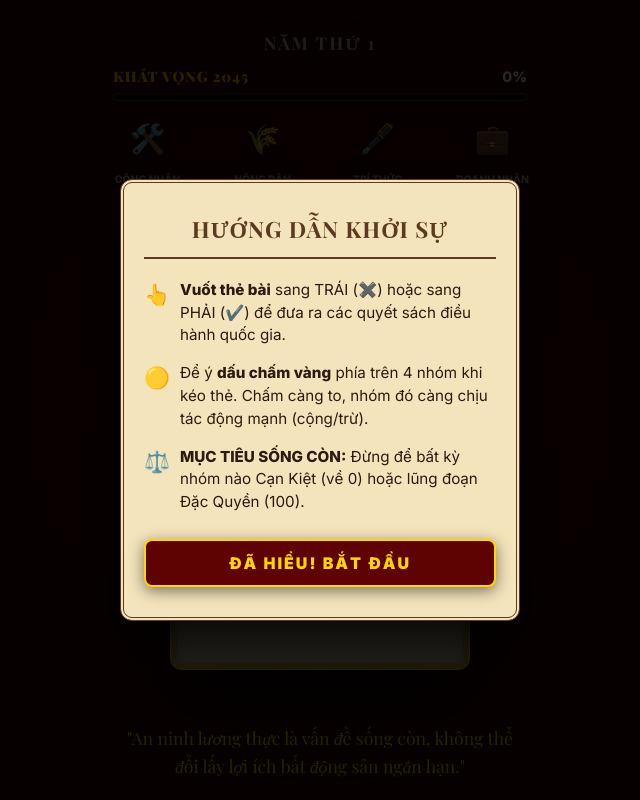
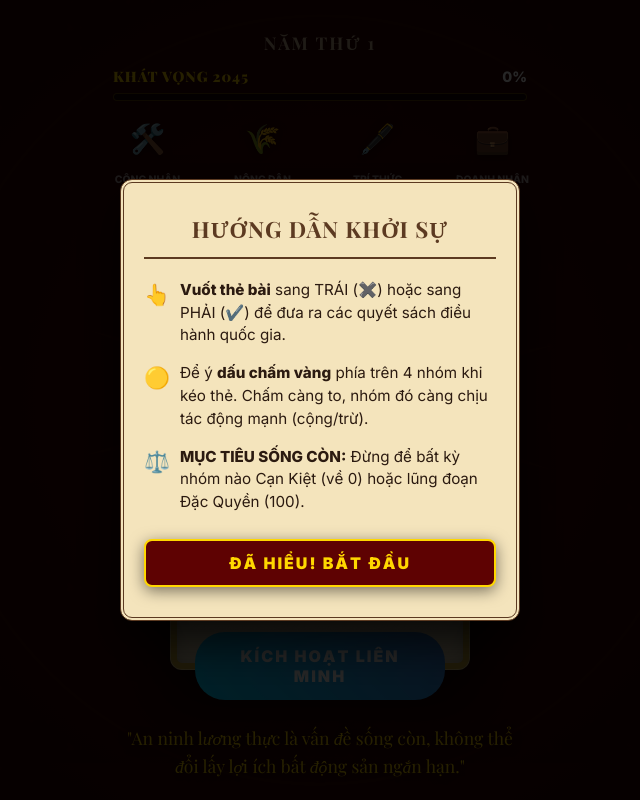
Before and after one commit to duclongg9/mln131, a React (Vite) app in the folder viet-reigns/: page / in a window 1280 px wide. Both pictures are taken after a click on the button "BẮT ĐẦU ĐIỀU HÀNH". Shown: the whole page, without its empty margins (320-960 px from the left). Built offline with nearby package versions, Linux system fonts and the light colour scheme; a web font is replaced by a local one.

Commit message:
UI: Move Alliance Button to bottom to avoid overlapping card text

```diff
--- a/viet-reigns/src/App.css
+++ b/viet-reigns/src/App.css
@@ -511,16 +511,16 @@
 
 .btn-alliance {
   position: absolute;
-  top: 50%;
+  bottom: 100px; /* Chuyển từ giữa màn hình xuống dưới cùng để không đè chữ */
   left: 50%;
-  transform: translate(-50%, -50%);
+  transform: translateX(-50%);
   background: linear-gradient(45deg, #00d2ff, #3a7bd5);
   color: white;
   border: none;
-  padding: 18px 30px;
+  padding: 14px 25px; /* Thu nhỏ nhẹ */
   border-radius: 30px;
   font-family: 'Inter', sans-serif;
-  font-size: 1.1rem;
+  font-size: 1rem;
   font-weight: 900;
   text-transform: uppercase;
   letter-spacing: 2px;
@@ -531,7 +531,7 @@
 }
 
 .btn-alliance:hover {
-  transform: translate(-50%, -50%) scale(1.05);
+  transform: translateX(-50%) scale(1.05); /* Giữ lại transform X */
   box-shadow: 0 0 40px rgba(0, 210, 255, 1);
 }
 
```
